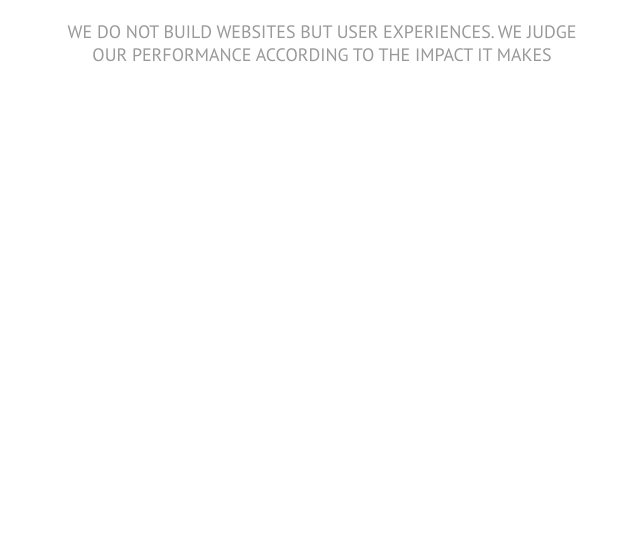
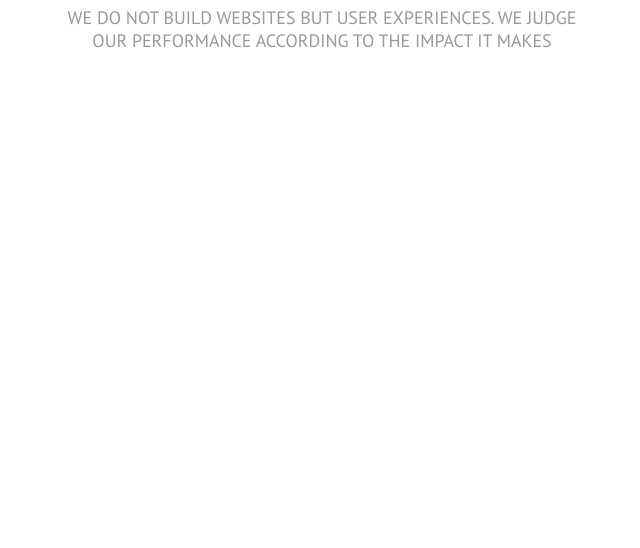
Before and after one commit to tatos941/lesson-7-css-block-model, a plain HTML site: page index.html in a window 1280 px wide. Shown: the part 252-800 px from the top of the page, without its empty margins (361-1001 px from the left). Drawn offline with Linux system fonts and the light colour scheme.

Commit message:
Customize STYLE.css

```diff
--- a/css/style.css
+++ b/css/style.css
@@ -52,5 +52,5 @@ body {
     font-size: 18px;
     max-width: 513px;
     margin: 0 auto;
-    padding-top: 44px;
+    padding-top: 30px;
 }
```
